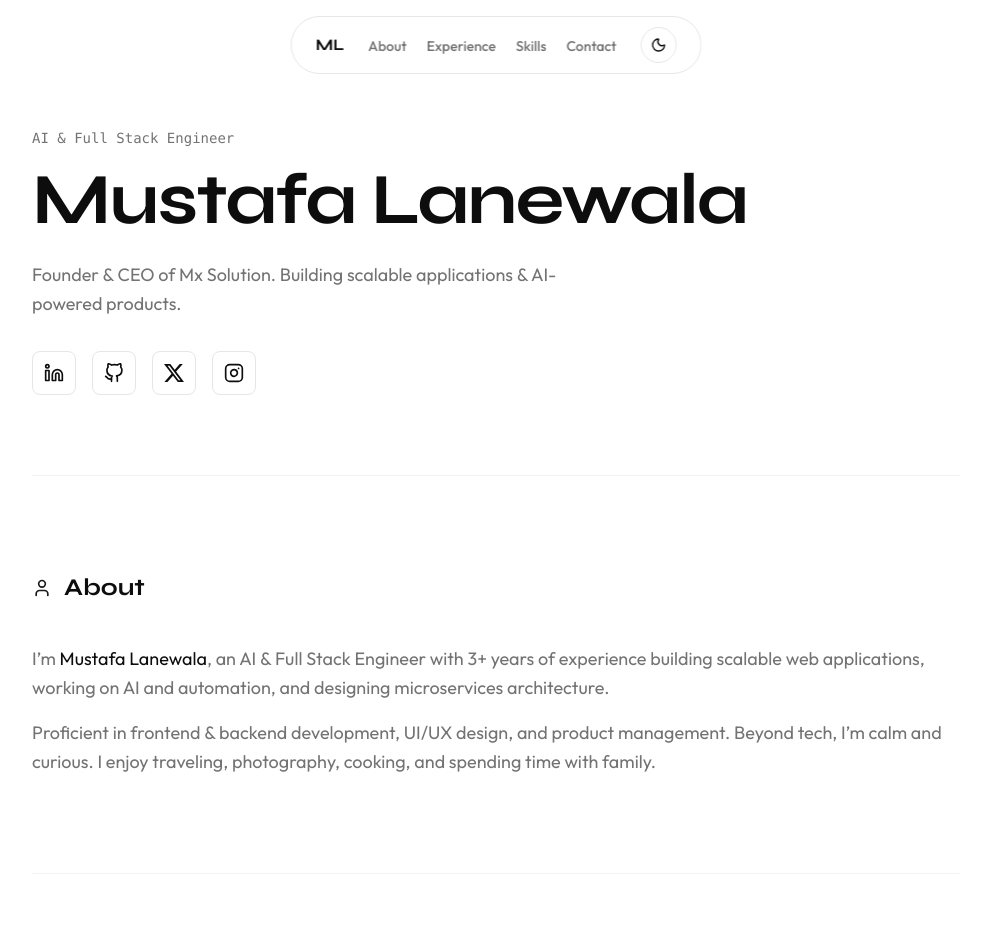
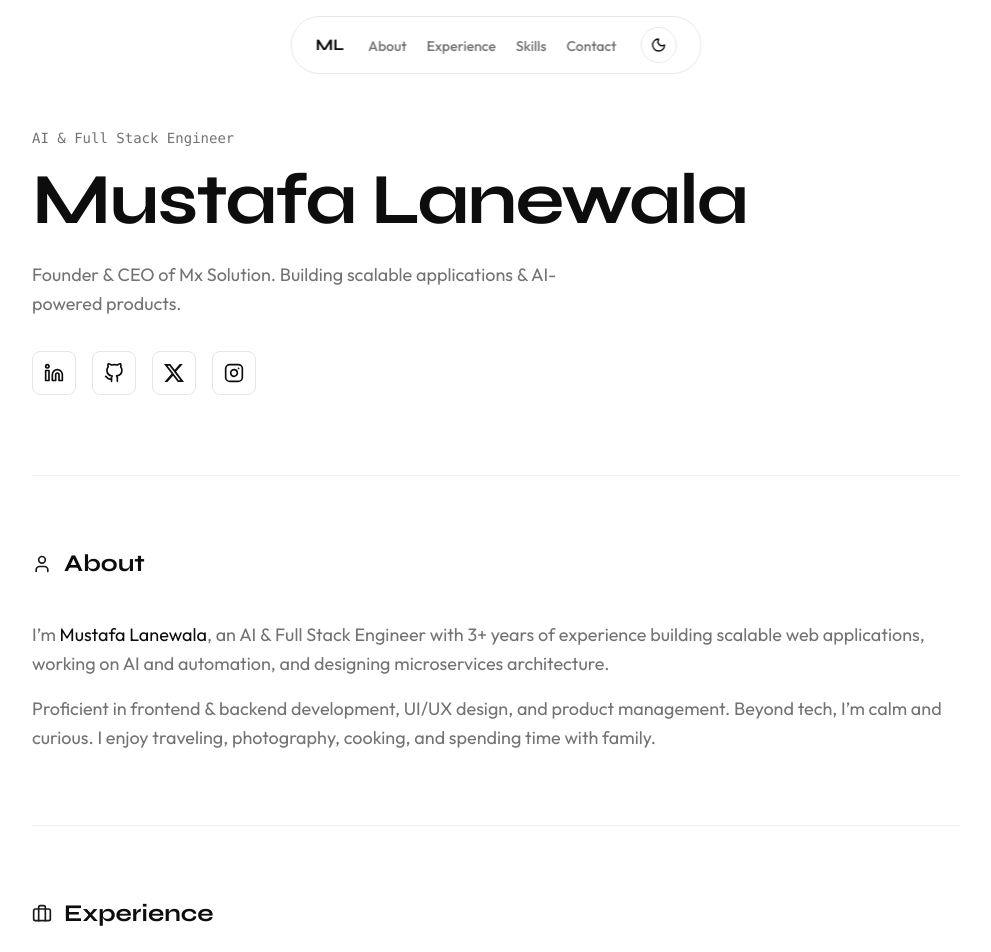
Before and after one commit to mustafalanewala/M-Portfolio, a Next.js app: page / in a window 1280 px wide. Shown: the top 952 px of the page, without its empty margins (144-1135 px from the left). Built offline with nearby package versions, Linux system fonts and the light colour scheme.

Commit message:
fix: update last modified date in sitemap and adjust padding in CSS and Hero component

```diff
--- a/src/app/globals.css
+++ b/src/app/globals.css
@@ -144,12 +144,12 @@
     max-width: 64rem;
     margin-left: auto;
     margin-right: auto;
-    padding: 5rem 1.5rem;
+    padding: 3.5rem 1.5rem;
   }
 
   @media (min-width: 640px) {
     .section-container {
-      padding: 6rem 2rem;
+      padding: 4.5rem 2rem;
     }
   }
 
--- a/src/components/Hero.tsx
+++ b/src/components/Hero.tsx
@@ -38,7 +38,7 @@ const TextReveal = ({ text }: { text: string }) => {
 const Hero = () => {
   return (
     <section
-      className="pt-24 pb-16 sm:pt-32 sm:pb-20"
+      className="pt-32 pb-16 sm:pt-32 sm:pb-20"
       aria-labelledby="hero-heading"
     >
       <div className="section-container py-0">
```
Also changed, not shown: 1 other file (tests, documents, lock files or other folders).
